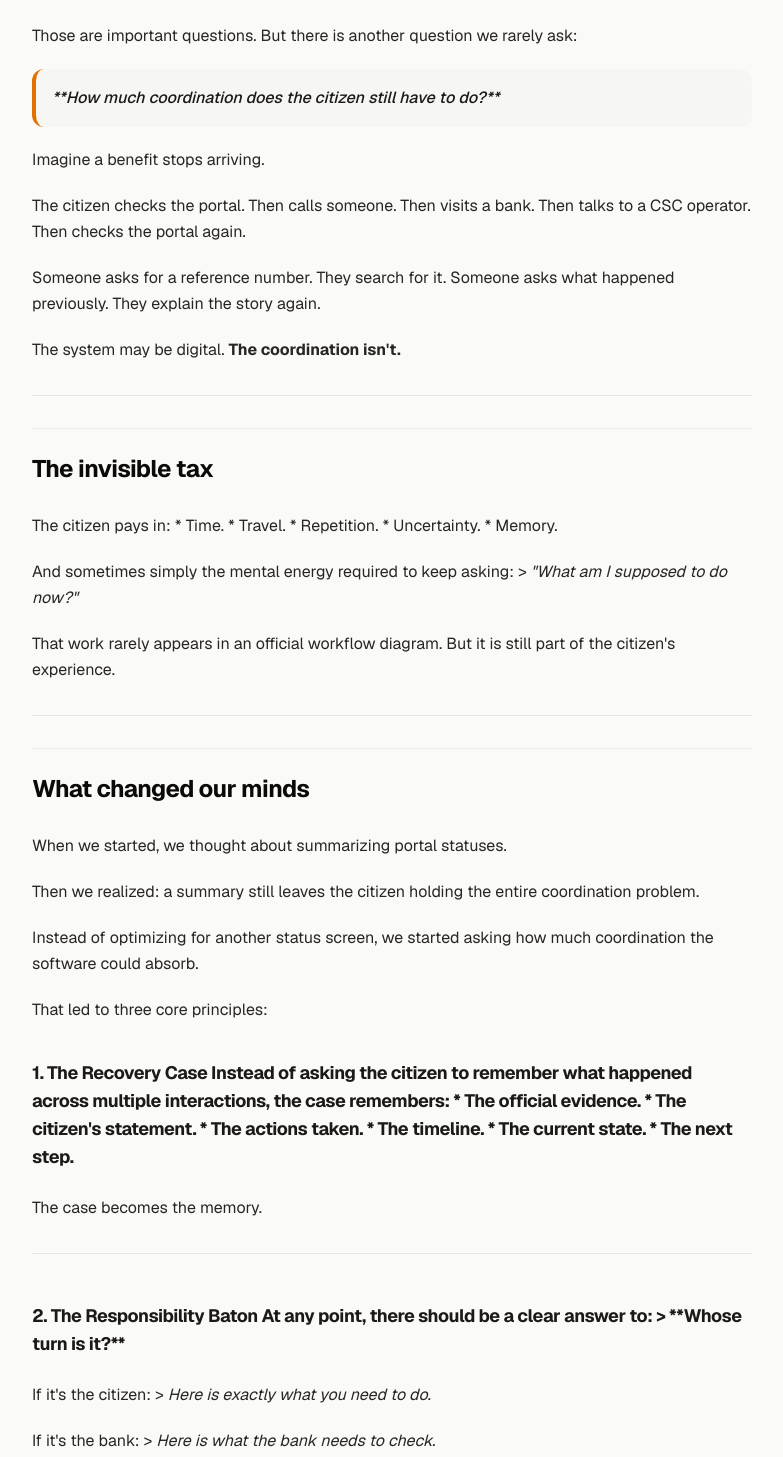
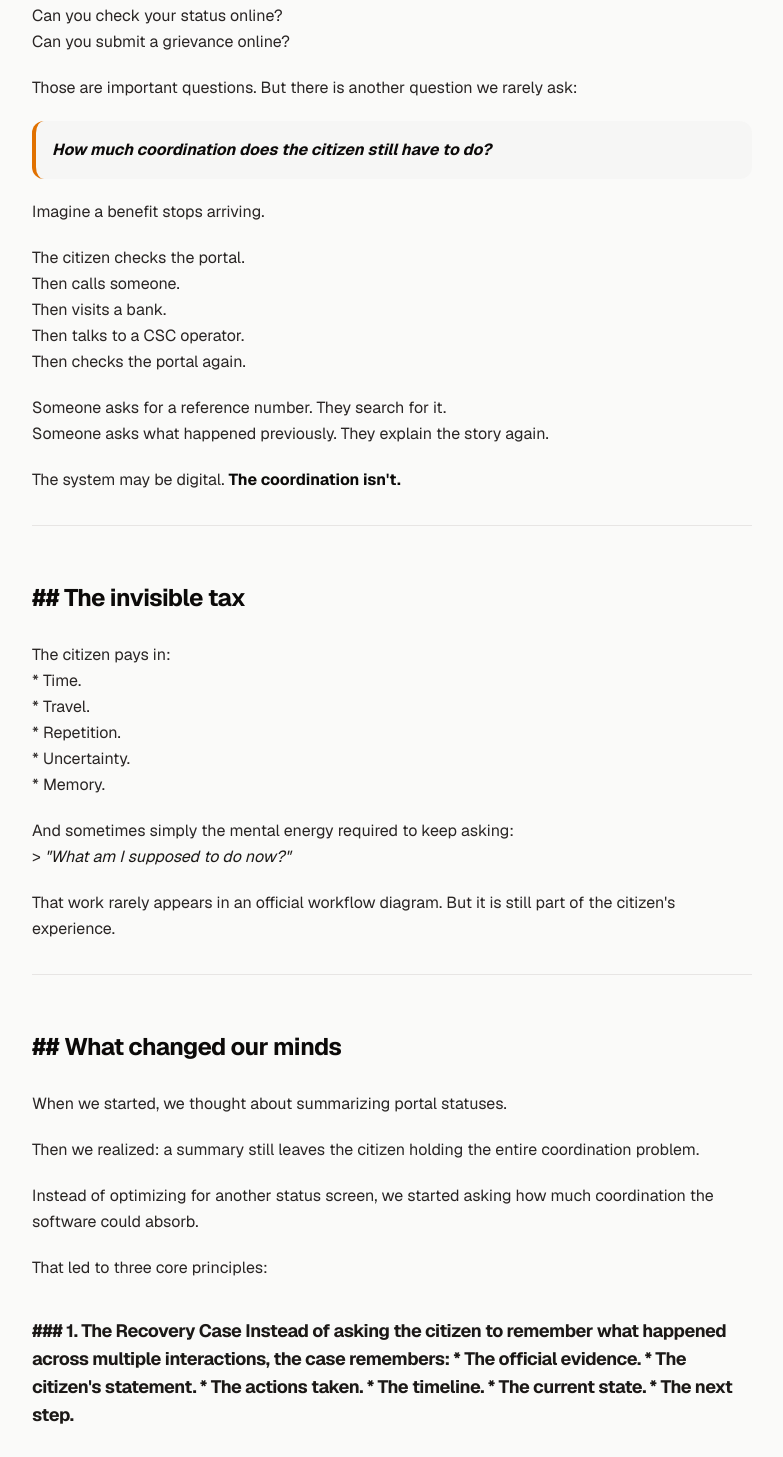
Before and after one commit to shashankatthaluri/Raasta, a Next.js app: page /journal/citizen-shouldnt-be-project-manager in a window 1280 px wide. Shown: the part 426-1883 px from the top of the page, without its empty margins (248-1031 px from the left). Built offline with nearby package versions, Linux system fonts and the light colour scheme.

Commit message:
fix: resolve markdown header parsing and styling in Journal article view

```diff
--- a/src/app/journal/[slug]/page.tsx
+++ b/src/app/journal/[slug]/page.tsx
@@ -14,8 +14,16 @@ export default function JournalArticlePage() {
     notFound();
   }
 
-  // Split markdown content into readable blocks
-  const paragraphs = article.content.split("\n\n");
+  // Parse markdown into clean blocks
+  const rawSections = article.content.split(/\n{2,}/);
+
+  const formatInline = (text: string) => {
+    return text
+      .replace(/\*\*(.*?)\*\*/g, '<strong class="font-bold text-stone-950">$1</strong>')
+      .replace(/\*(.*?)\*/g, '<em class="text-stone-900">$1</em>')
+      .replace(/`([^`]+)`/g, '<code class="rounded bg-stone-200/70 px-1 py-0.5 font-mono text-xs font-semibold text-stone-900">$1</code>')
+      .replace(/\n/g, "<br />");
+  };
 
   return (
     <main className="min-h-screen bg-stone-50 text-stone-900 selection:bg-amber-100 selection:text-amber-900">
@@ -67,64 +75,122 @@ export default function JournalArticlePage() {
 
         {/* Prose Body */}
         <div className="mt-8 space-y-5 text-base leading-relaxed text-stone-800">
-          {paragraphs.map((p, idx) => {
-            const trimmed = p.trim();
-
-            if (trimmed.startsWith("## ")) {
-              return (
-                <h2 key={idx} className="pt-6 pb-2 text-2xl font-bold tracking-tight text-stone-950 border-t border-stone-200/60 first:border-0 first:pt-0">
-                  {trimmed.replace("## ", "")}
-                </h2>
-              );
-            }
-
-            if (trimmed.startsWith("### ")) {
-              return (
-                <h3 key={idx} className="pt-4 pb-1 text-lg font-bold tracking-tight text-stone-900">
-                  {trimmed.replace("### ", "")}
-                </h3>
-              );
-            }
-
-            if (trimmed.startsWith("# ")) {
-              return (
-                <h2 key={idx} className="py-4 text-2xl font-extrabold tracking-tight text-amber-950 bg-amber-50/60 p-4 rounded-xl border border-amber-200/60">
-                  {trimmed.replace("# ", "")}
-                </h2>
-              );
-            }
+          {rawSections.map((block, idx) => {
+            const trimmed = block.trim();
 
             if (trimmed === "---") {
               return <hr key={idx} className="my-8 border-stone-200" />;
             }
 
-            if (trimmed.startsWith("> ")) {
+            // Flowchart / Architecture Formula
+            if (trimmed.startsWith("$$") && trimmed.endsWith("$$")) {
+              const cleanFormula = trimmed
+                .replace(/^\$\$\s*/, "")
+                .replace(/\s*\$\$$/, "")
+                .replace(/\\text{/g, "")
+                .replace(/}/g, "")
+                .replace(/\\longrightarrow/g, " → ")
+                .replace(/\\rightarrow/g, " → ");
+
               return (
-                <blockquote key={idx} className="rounded-xl border-l-4 border-amber-600 bg-stone-100/70 p-4 text-stone-900 font-medium italic">
-                  {trimmed.replace(/^>\s*/gm, "")}
-                </blockquote>
+                <div key={idx} className="my-6 rounded-2xl border border-stone-200 bg-stone-100/90 p-4 text-center font-mono text-xs font-semibold text-stone-800 overflow-x-auto">
+                  {cleanFormula}
+                </div>
               );
             }
 
+            // Headings
+            if (trimmed.startsWith("# ")) {
+              const text = trimmed.replace(/^#s+/, "").replace(/\*\*/g, "");
+              return (
+                <h1 key={idx} className="pt-6 pb-2 text-2xl font-extrabold tracking-tight text-stone-950">
+                  {text}
+                </h1>
+              );
+            }
+
+            if (trimmed.startsWith("## ")) {
+              const lines = trimmed.split("\n");
+              return (
+                <div key={idx} className="pt-6 pb-2 space-y-1">
+                  {lines.map((line, li) => {
+                    if (line.startsWith("## ")) {
+                      return (
+                        <h2 key={li} className="text-xl sm:text-2xl font-bold tracking-tight text-stone-950 border-t border-stone-200/60 pt-4 first:border-0 first:pt-0">
+                          {line.replace(/^##s+/, "").replace(/\*\*/g, "")}
+                        </h2>
+                      );
+                    }
+                    if (line.startsWith("### ")) {
+                      return (
+                        <h3 key={li} className="text-base sm:text-lg font-semibold tracking-tight text-amber-900">
+                          {line.replace(/^###s+/, "").replace(/\*\*/g, "")}
+                        </h3>
+                      );
+                    }
+                    return <p key={li} dangerouslySetInnerHTML={{ __html: formatInline(line) }} />;
+                  })}
+                </div>
+              );
+            }
+
+            if (trimmed.startsWith("### ")) {
+              const text = trimmed.replace(/^###s+/, "").replace(/\*\*/g, "");
+              return (
+                <h3 key={idx} className="pt-4 pb-1 text-lg font-bold tracking-tight text-stone-900">
+                  {text}
+                </h3>
+              );
+            }
+
+            if (trimmed.startsWith("#### ")) {
+              const text = trimmed.replace(/^####s+/, "").replace(/\*\*/g, "");
+              return (
+                <h4 key={idx} className="pt-3 text-base font-semibold text-stone-900">
+                  {text}
+                </h4>
+              );
+            }
+
+            // Blockquotes
+            if (trimmed.startsWith("> ")) {
+              const quoteContent = trimmed
+                .split("\n")
+                .map((line) => line.replace(/^>\s*/, ""))
+                .join("<br />");
+
+              return (
+                <blockquote
+                  key={idx}
+                  className="rounded-xl border-l-4 border-amber-600 bg-stone-100/70 p-4 text-stone-900 font-medium italic"
+                  dangerouslySetInnerHTML={{ __html: formatInline(quoteContent) }}
+                />
+              );
+            }
+
+            // Unordered List
             if (trimmed.startsWith("* ") || trimmed.startsWith("- ")) {
-              const items = trimmed.split("\n").map((line) => line.replace(/^[*\-]\s*/, ""));
+              const items = trimmed.split("\n").filter((l) => l.startsWith("* ") || l.startsWith("- "));
               return (
                 <ul key={idx} className="list-disc pl-5 space-y-1.5 text-stone-700">
                   {items.map((item, i) => (
-                    <li key={i} dangerouslySetInnerHTML={{ __html: item.replace(/\*\*(.*?)\*\*/g, '<strong>$1</strong>').replace(/\*(.*?)\*/g, '<em>$1</em>') }} />
+                    <li
+                      key={i}
+                      dangerouslySetInnerHTML={{
+                        __html: formatInline(item.replace(/^[*-]\s*/, "")),
+                      }}
+                    />
                   ))}
                 </ul>
               );
             }
 
+            // Standard Paragraph
             return (
               <p
                 key={idx}
                 dangerouslySetInnerHTML={{
-                  __html: trimmed
-                    .replace(/\*\*(.*?)\*\*/g, '<strong className="font-bold text-stone-950">$1</strong>')
-                    .replace(/\*(.*?)\*/g, '<em className="text-stone-900">$1</em>')
-                    .replace(/`([^`]+)`/g, '<code className="rounded bg-stone-200/70 px-1 py-0.5 font-mono text-xs font-semibold text-stone-900">$1</code>'),
+                  __html: formatInline(trimmed),
                 }}
               />
             );
--- a/src/data/journalArticles.ts
+++ b/src/data/journalArticles.ts
@@ -723,7 +723,6 @@ We are trying to make government processes require less navigation from citizens
 
 ---
 
-## **Raasta**
-### **What happens next.**`
+## **Raasta**\n\n### **What happens next.**`
   }
 ];
```
